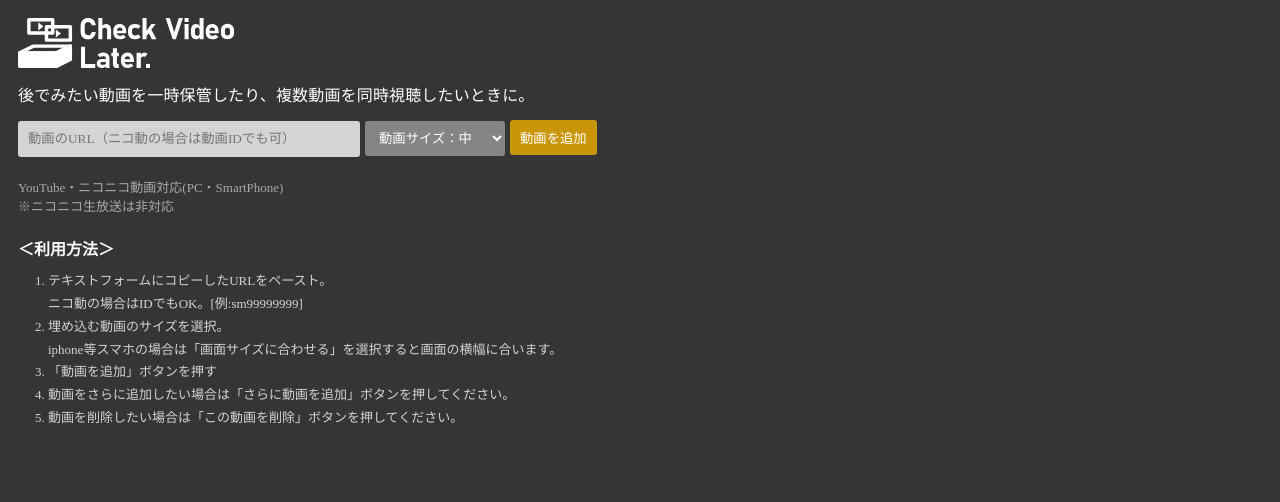
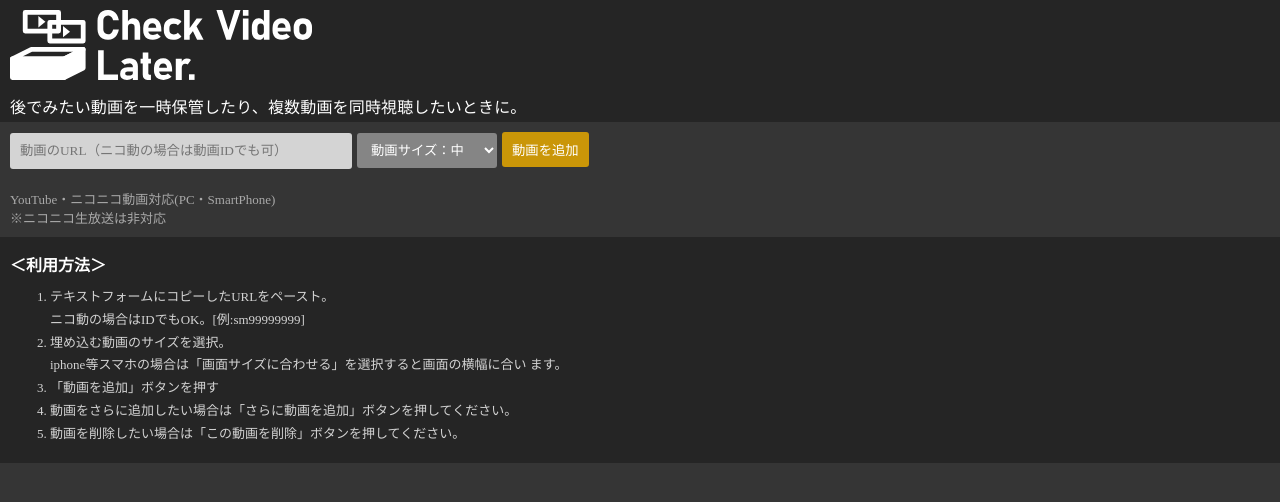
Before and after one commit to rascasse-monaco/YouTubeMulti, a plain HTML site: page index.html in a window 1280 px wide. Drawn offline with Linux system fonts and the light colour scheme.

Commit message:
体裁調整

```diff
--- a/index.html
+++ b/index.html
@@ -20,11 +20,15 @@
 </head>
 
 <body>
+    <div id="header">
+        <img src="image/logoMain.svg" alt="logo" id="logo" height="70">
+        <div id="title">後でみたい動画を一時保管したり、複数動画を同時視聴したいときに。</div>
+    </div>
+
     <!-- URLを入力するフォームやボタンをつくるエリア -->
-    <img src="image/logoMain.svg" alt="logo" id="logo" height="50">
-    <div id="title">後でみたい動画を一時保管したり、複数動画を同時視聴したいときに。</div>
+    <div id="main">
         <div id="form_button_area">
-        <input type="text" class="text_area" id="input_url-1" placeholder="動画のURL（ニコ動の場合は動画IDでも可）">
+            <input type="text" class="text_area" id="input_url-1" placeholder="動画のURL（ニコ動の場合は動画IDでも可）  ">
             <select name="reso" id="set_reso" class="select_menu">
                 <option value='large"'>動画サイズ：大</option>
                 <option value='middle' selected>動画サイズ：中</option>
@@ -36,14 +40,17 @@
         <div id="Annotation">YouTube・ニコニコ動画対応(PC・SmartPhone)<br>※ニコニコ生放送は非対応</div>
         <!-- 動画を埋め込むエリア -->
         <div id="embed_area"></div>
+    </div>
+    <div id="bottom">
         <h4>＜利用方法＞</h4>
         <ol id="list">
             <li>テキストフォームにコピーしたURLをペースト。<br>ニコ動の場合はIDでもOK。[例:sm99999999]</li>
-        <li>埋め込む動画のサイズを選択。<br>iphone等スマホの場合は「画面サイズに合わせる」を選択すると画面の横幅に合います。</li>
+            <li>埋め込む動画のサイズを選択。<br>iphone等スマホの場合は「画面サイズに合わせる」を選択すると画面の横幅に合い  ます。</li>
             <li>「動画を追加」ボタンを押す</li>
             <li>動画をさらに追加したい場合は「さらに動画を追加」ボタンを押してください。</li>
             <li>動画を削除したい場合は「この動画を削除」ボタンを押してください。</li>
         </ol>
+    </div>
 
     <script src="main.js"></script>
 
--- a/main.css
+++ b/main.css
@@ -4,23 +4,23 @@
 
 body {
     background-color:rgb(53, 53, 53);
+    margin: 0px;
 }
 
 h4 {
     color: white;
-    margin-left: 10px;
+    margin-top: 10px;
     margin-bottom: 10px;
 }
 
 .containerVideo {
     display: inline-block;
-    margin-left: 10px;
     margin-bottom: 10px;
     padding: 10px 5px 10px 10px;
     background-color: rgb(37, 37, 37);
 }
 .embed {
-    margin-right: 6px;
+    margin-right: 0px;
 }
 
 .removeBtn {
@@ -30,7 +30,6 @@ h4 {
     border-radius:3px;
     height: 25px;
     margin-top: 5px;
-    margin-bottom: 5px;
 }
 
 .select_menu {
@@ -67,6 +66,22 @@ h4 {
 
 }
 
+#Annotation {
+    margin-left: 10px;
+    margin-bottom: 10px;
+    color: darkgray;
+    font-size: small;
+}
+
+#bottom {
+    background-color: rgb(37, 37, 37);
+    margin: 0px;
+    padding-top: 5px;
+    padding-right: 10px;
+    padding-bottom: 5px;
+    padding-left: 10px;
+}
+
 #embed_button {
     background-color:#e6a800d8;
     color: white;
@@ -74,29 +89,8 @@ h4 {
     border-radius:3px;
     height: 35px;
     padding: 0px 10px;
-
 }
 
-
-#Annotation {
-    margin-left: 10px;
-    margin-bottom: 10px;
-    color: darkgray;
-    font-size: small;
-}
-
-#logo {
-    margin-top: 10px;
-    margin-left: 10px;
-    margin-bottom: 10px;
-}
-
-#title {
-    color: white;
-    letter-spacing: 0.01em;
-    line-height: 1.75;
-    margin-left: 10px;
-}
 #form_button_area {
     font-size: 0;
     height: auto;
@@ -105,13 +99,27 @@ h4 {
     margin-left: 10px;
 }
 
+#header {
+    background-color: rgb(37, 37, 37);
+    padding-left: 10px;
+}
+
 #list {
-    margin-left: 0px;
     margin-top: 10px;
-    margin-bottom: 20px;
     line-height: 1.75;
     color: lightgray;
     font-size: small;
+}
+
+#logo {
+    margin-top: 10px;
+    margin-bottom: 10px;
+}
+
+#title {
+    color: white;
+    letter-spacing: 0.01em;
+    line-height: 1.75;
 }
 
 input[type="submit"], input[type="reset"], input[type="button"], button{
--- a/main.js
+++ b/main.js
@@ -184,7 +184,7 @@ function resoSet() {
       } else if (resolution === 'large') {
         resoArray = ['800', '450'];
       } else {
-        let width = document.body.clientWidth-30;
+        let width = document.body.clientWidth-20;
         let hight = parseInt(width * 0.5625, 10);
         resoArray = [ `'${width}'`, `'${hight}'`];
       }
```
Lines whose indentation alone changed are shown as unchanged.
